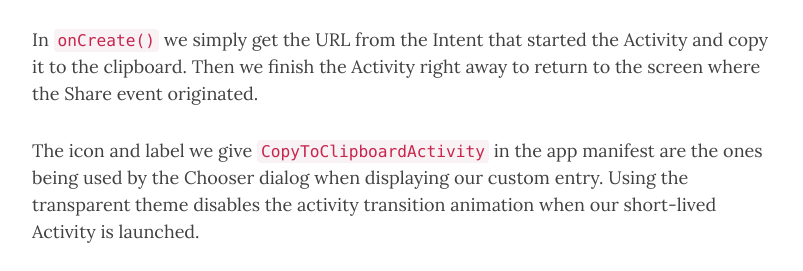
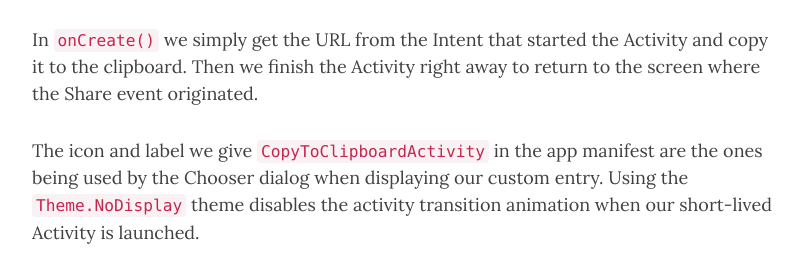
Before and after one commit to cketti/cketti.de, a Jekyll site: the page built from _posts/2016-06-15-share-url-to-clipboard.md, in a window 1280 px wide and 900 px high, scrolled down 3808 px, cut to the strip 121-392 px from the top of the window. Shown: the whole strip, without its empty margins (233-1036 px from the left). Built offline with Jekyll 4.4.1, drawn with Linux system fonts in a browser that asks for light colours; nearby versions of some CDN libraries; comment, search, counter and statistics services are not loaded; some of the changed text lies outside the part shown.

Commit message:
Update: Use Theme.NoDisplay

```diff
--- a/_posts/2016-06-15-share-url-to-clipboard.md
+++ b/_posts/2016-06-15-share-url-to-clipboard.md
@@ -84,7 +84,7 @@ Using [`EXTRA_INITIAL_INTENTS`](https://developer.android.com/reference/android/
 In `onCreate()` we simply get the URL from the Intent that started the Activity and copy it to the clipboard. Then we finish the Activity right away to return to the screen where the Share event originated.
 
 The icon and label we give `CopyToClipboardActivity` in the app manifest are the ones being used by the Chooser dialog when displaying our custom entry.
-Using the transparent theme disables the activity transition animation when our short-lived Activity is launched.
+Using the `Theme.NoDisplay` theme disables the activity transition animation when our short-lived Activity is launched.
 
 <script src="https://gist.github.com/cketti/1ea1b31fa3e75046ec0db2fdbc04f06e.js"></script>
 
@@ -106,3 +106,5 @@ Fortunately, Android's powerful Intent mechanism means you don't actually need t
 Writing such an app is easy enough and will be the topic of a future post.
 
 If you have other ideas on how to make copying links to the clipboard easier, I'd love to hear from you. I'm [@cketti](https://twitter.com/cketti) on Twitter.
+
+[Update](https://github.com/cketti/cketti.github.io/commits/master/_posts/2016-06-15-share-url-to-clipboard.md): Use `Theme.NoDisplay` instead of `Theme.Translucent.NoTitleBar` as [suggested by @devangelslondon](https://twitter.com/devangelslondon/status/745403885041246209).
```
